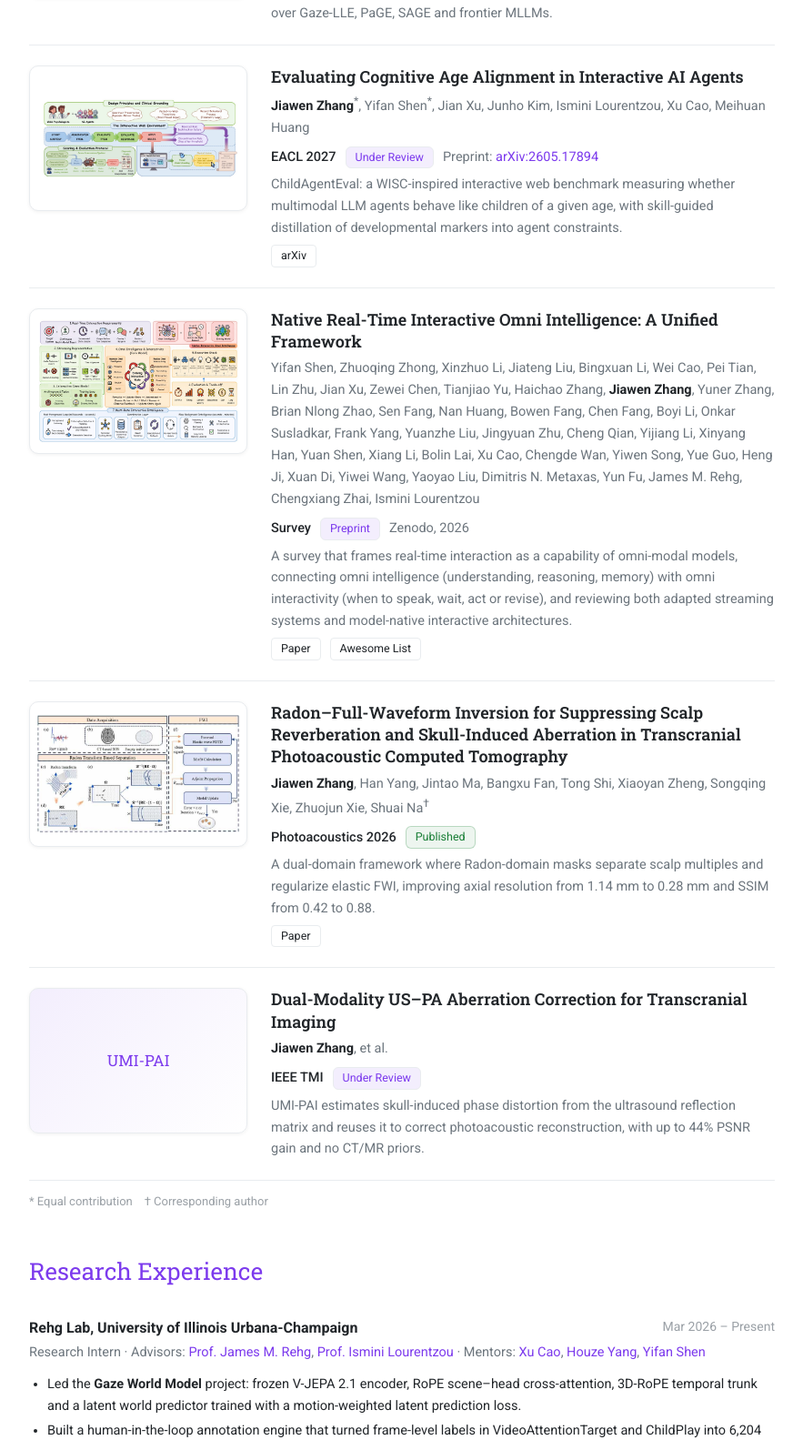
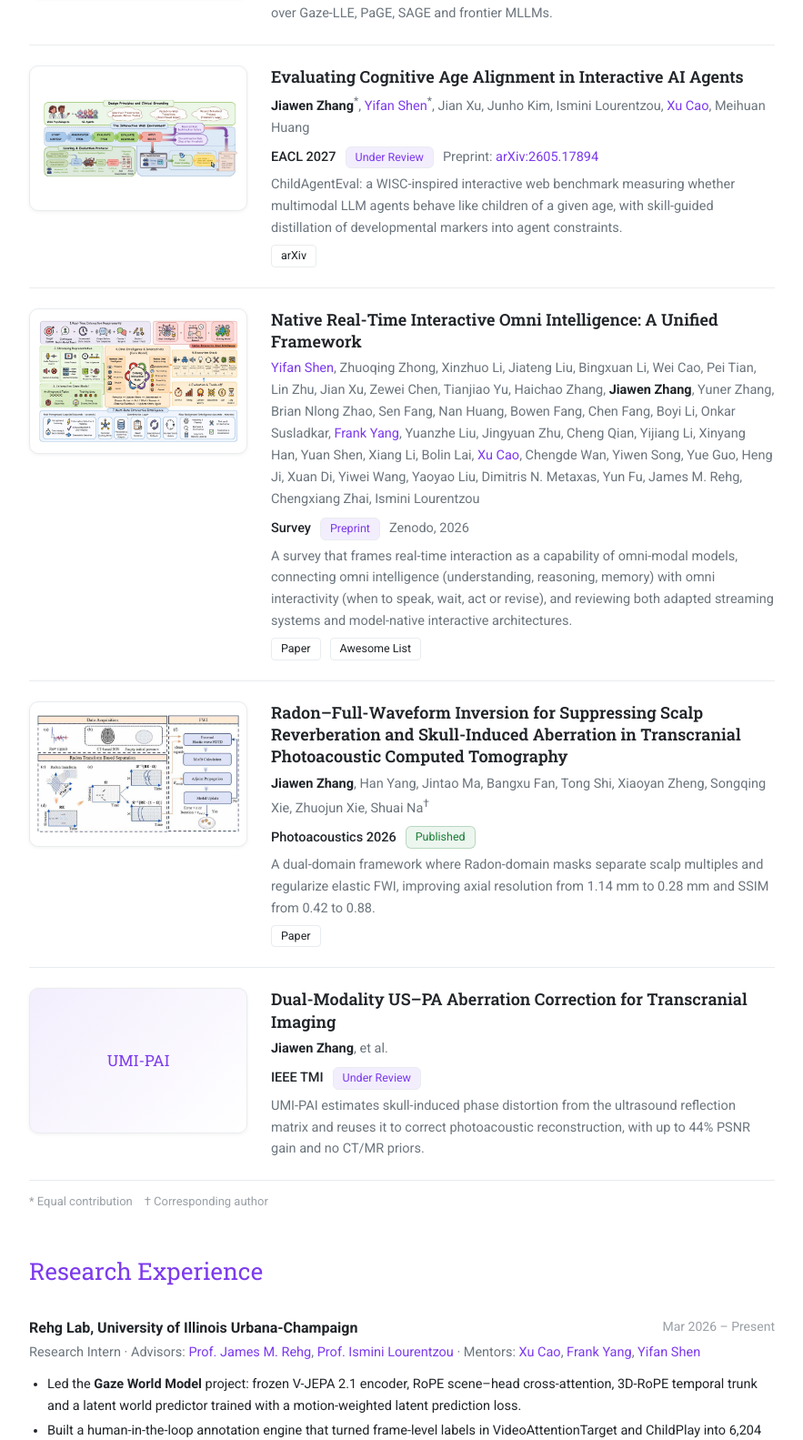
Before and after one commit to roseandworld/roseandworld.github.io, a plain HTML site: page index.html in a window 1280 px wide. Shown: the part 1805-3388 px from the top of the page at 91% size, without its empty margins (198-1081 px from the left). Drawn offline with nearby package versions, Linux system fonts and the light colour scheme.

Commit message:
Link mentors Yifan Shen, Xu Cao, Frank Yang to their homepages
Co-Authored-By: Claude Opus 5.5 <noreply@anthropic.com>

```diff
--- a/index.html
+++ b/index.html
@@ -293,7 +293,7 @@
         <a class="thumb" href="https://arxiv.org/abs/2605.17894"><img src="images/childagenteval.jpg" alt="Overview of the ChildAgentEval framework" loading="lazy"></a>
         <div class="body">
           <div class="title">Evaluating Cognitive Age Alignment in Interactive AI Agents</div>
-          <div class="authors"><span class="me">Jiawen Zhang</span><sup>*</sup>, Yifan Shen<sup>*</sup>, Jian Xu, Junho Kim, Ismini Lourentzou, Xu Cao, Meihuan Huang</div>
+          <div class="authors"><span class="me">Jiawen Zhang</span><sup>*</sup>, <a href="https://shenyifans.github.io/">Yifan Shen</a><sup>*</sup>, Jian Xu, Junho Kim, Ismini Lourentzou, <a href="https://www.irohxucao.com/">Xu Cao</a>, Meihuan Huang</div>
           <div class="venue"><span class="vname">EACL 2027</span><span class="pill">Under Review</span><span class="vnote">Preprint: <a href="https://arxiv.org/abs/2605.17894">arXiv:2605.17894</a></span></div>
           <div class="tldr">
             ChildAgentEval: a WISC-inspired interactive web benchmark measuring whether multimodal LLM agents
@@ -307,7 +307,7 @@
         <a class="thumb" href="https://zenodo.org/records/23404586"><img src="images/omni.jpg" alt="Overview of the Native Interactive Omni Intelligence framework" loading="lazy"></a>
         <div class="body">
           <div class="title">Native Real-Time Interactive Omni Intelligence: A Unified Framework</div>
-          <div class="authors">Yifan Shen, Zhuoqing Zhong, Xinzhuo Li, Jiateng Liu, Bingxuan Li, Wei Cao, Pei Tian, Lin Zhu, Jian Xu, Zewei Chen, Tianjiao Yu, Haichao Zhang, <span class="me">Jiawen Zhang</span>, Yuner Zhang, Brian Nlong Zhao, Sen Fang, Nan Huang, Bowen Fang, Chen Fang, Boyi Li, Onkar Susladkar, Frank Yang, Yuanzhe Liu, Jingyuan Zhu, Cheng Qian, Yijiang Li, Xinyang Han, Yuan Shen, Xiang Li, Bolin Lai, Xu Cao, Chengde Wan, Yiwen Song, Yue Guo, Heng Ji, Xuan Di, Yiwei Wang, Yaoyao Liu, Dimitris N. Metaxas, Yun Fu, James M. Rehg, Chengxiang Zhai, Ismini Lourentzou</div>
+          <div class="authors"><a href="https://shenyifans.github.io/">Yifan Shen</a>, Zhuoqing Zhong, Xinzhuo Li, Jiateng Liu, Bingxuan Li, Wei Cao, Pei Tian, Lin Zhu, Jian Xu, Zewei Chen, Tianjiao Yu, Haichao Zhang, <span class="me">Jiawen Zhang</span>, Yuner Zhang, Brian Nlong Zhao, Sen Fang, Nan Huang, Bowen Fang, Chen Fang, Boyi Li, Onkar Susladkar, <a href="https://houzey2.github.io/">Frank Yang</a>, Yuanzhe Liu, Jingyuan Zhu, Cheng Qian, Yijiang Li, Xinyang Han, Yuan Shen, Xiang Li, Bolin Lai, <a href="https://www.irohxucao.com/">Xu Cao</a>, Chengde Wan, Yiwen Song, Yue Guo, Heng Ji, Xuan Di, Yiwei Wang, Yaoyao Liu, Dimitris N. Metaxas, Yun Fu, James M. Rehg, Chengxiang Zhai, Ismini Lourentzou</div>
           <div class="venue"><span class="vname">Survey</span><span class="pill">Preprint</span><span class="vnote">Zenodo, 2026</span></div>
           <div class="tldr">
             A survey that frames real-time interaction as a capability of omni-modal models, connecting omni intelligence
@@ -353,7 +353,7 @@
       <div class="exp">
         <div class="org">Rehg Lab, University of Illinois Urbana-Champaign</div>
         <div class="date">Mar 2026 – Present</div>
-        <div class="pos">Research Intern · Advisors: <a href="https://rehg.org/">Prof. James M. Rehg</a>, <a href="https://isminoula.github.io/">Prof. Ismini Lourentzou</a> · Mentors: <a href="https://www.irohxucao.com/">Xu Cao</a>, <a href="https://houzey2.github.io/">Houze Yang</a>, <a href="https://shenyifans.github.io/">Yifan Shen</a></div>
+        <div class="pos">Research Intern · Advisors: <a href="https://rehg.org/">Prof. James M. Rehg</a>, <a href="https://isminoula.github.io/">Prof. Ismini Lourentzou</a> · Mentors: <a href="https://www.irohxucao.com/">Xu Cao</a>, <a href="https://houzey2.github.io/">Frank Yang</a>, <a href="https://shenyifans.github.io/">Yifan Shen</a></div>
         <ul>
           <li>Led the <b>Gaze World Model</b> project: frozen V-JEPA 2.1 encoder, RoPE scene–head cross-attention, 3D-RoPE temporal trunk and a latent world predictor trained with a motion-weighted latent prediction loss.</li>
           <li>Built a human-in-the-loop annotation engine that turned frame-level labels in VideoAttentionTarget and ChildPlay into 6,204 event-level gaze shifts.</li>
@@ -375,7 +375,7 @@
       <div class="exp">
         <div class="org">PediaMed AI</div>
         <div class="date">Mar 2026 – Jun 2026</div>
-        <div class="pos">Research Intern</div>
+        <div class="pos">Research Intern · Mentor: <a href="https://shenyifans.github.io/">Yifan Shen</a></div>
         <ul>
           <li>Built <b>ChildAgentEval</b>, an interactive benchmark for the cognitive age alignment of multimodal LLM agents across psychometrically grounded domains.</li>
           <li>Proposed two-stage skill-guided distillation that turns child developmental markers into executable constraints on agent language, memory and task-solving behavior.</li>
```
